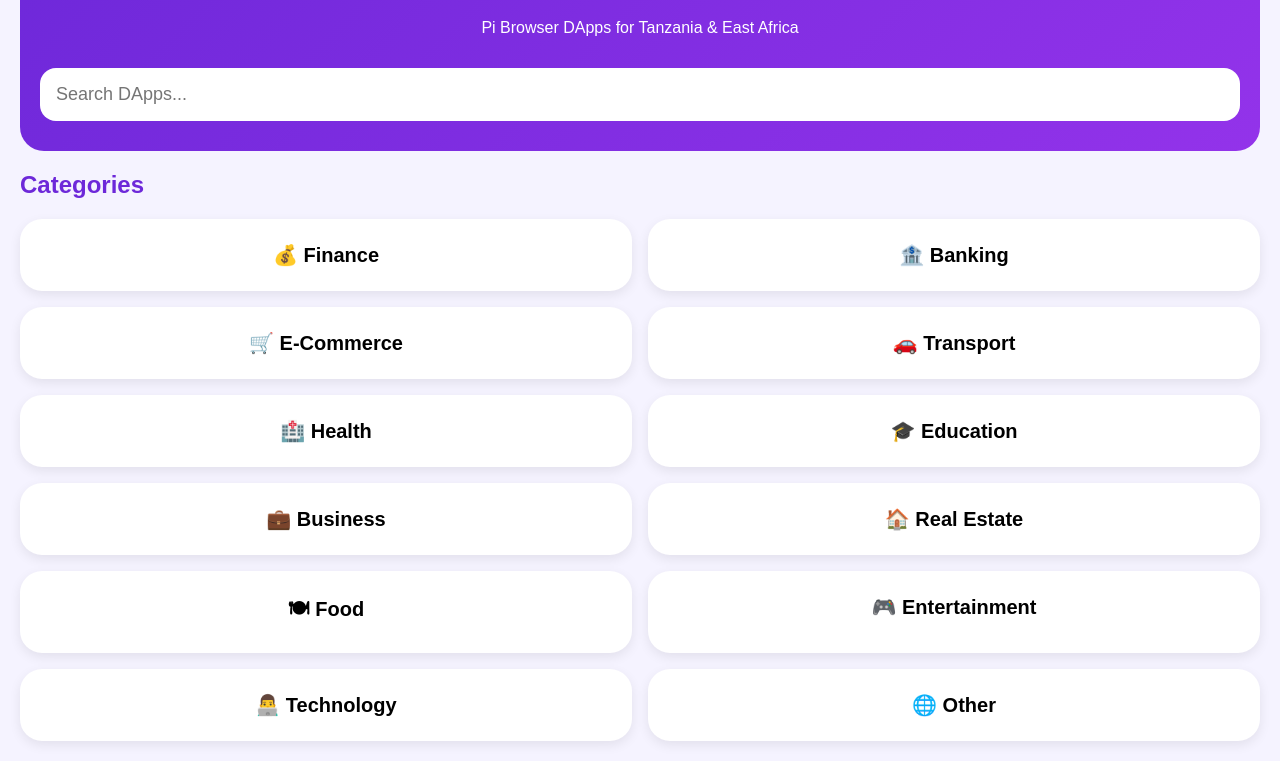
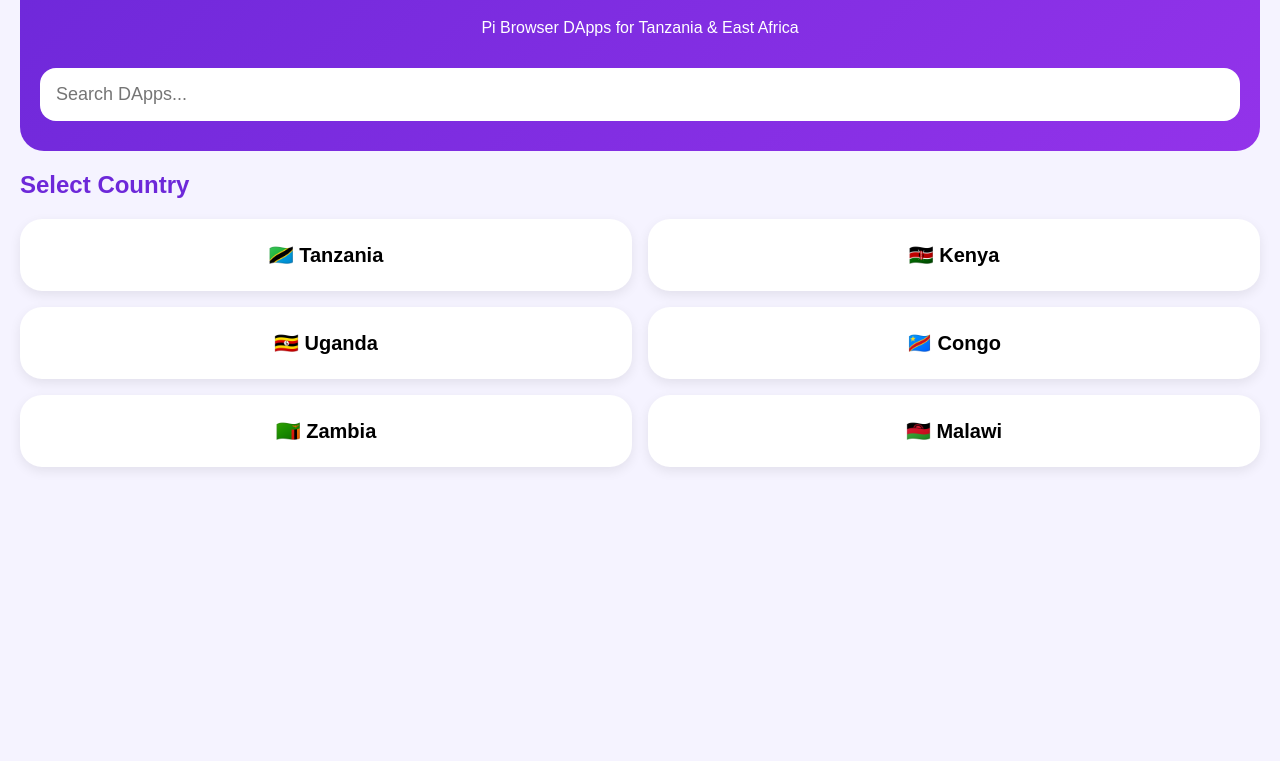
Before and after one commit to Imzulfa/PamojaMart-, a plain HTML site: page index.html in a window 1280 px wide. Shown: the part 111-872 px from the top of the page. After the commit the page ends 800 px from the top, so only its background shows below. Drawn offline with Linux system fonts and the light colour scheme.

Commit message:
Update index.html

```diff
--- a/index.html
+++ b/index.html
@@ -56,24 +56,16 @@
     <input class="search" placeholder="Search DApps...">
   </div>
 
-  <h2>Categories</h2>
+  <h2>Select Country</h2>
 
-  <div class="grid">
-    <div class="card" onclick="openCategory('finance')">
-  💰 Finance
+<div class="grid">
+  <div class="card" onclick="openCountry('tanzania')">🇹🇿 Tanzania</div>
+  <div class="card" onclick="openCountry('kenya')">🇰🇪 Kenya</div>
+  <div class="card" onclick="openCountry('uganda')">🇺🇬 Uganda</div>
+  <div class="card" onclick="openCountry('congo')">🇨🇩 Congo</div>
+  <div class="card" onclick="openCountry('zambia')">🇿🇲 Zambia</div>
+  <div class="card" onclick="openCountry('malawi')">🇲🇼 Malawi</div>
 </div>
-    <div class="card" onclick="openCategory('banking')">🏦 Banking</div>
-    <div class="card" onclick="openCategory('ecommerce')">🛒 E-Commerce</div>
-    <div class="card">🚗 Transport</div>
-    <div class="card">🏥 Health</div>
-    <div class="card">🎓 Education</div>
-    <div class="card">💼 Business</div>
-    <div class="card">🏠 Real Estate</div>
-    <div class="card">🍽 Food</div>
-    <div class="card">🎮 Entertainment</div>
-    <div class="card">👨‍💻 Technology</div>
-    <div class="card">🌐 Other</div>
-  </div>
 <script>
 function openCategory(category) {
   if (category === 'finance') {
```
